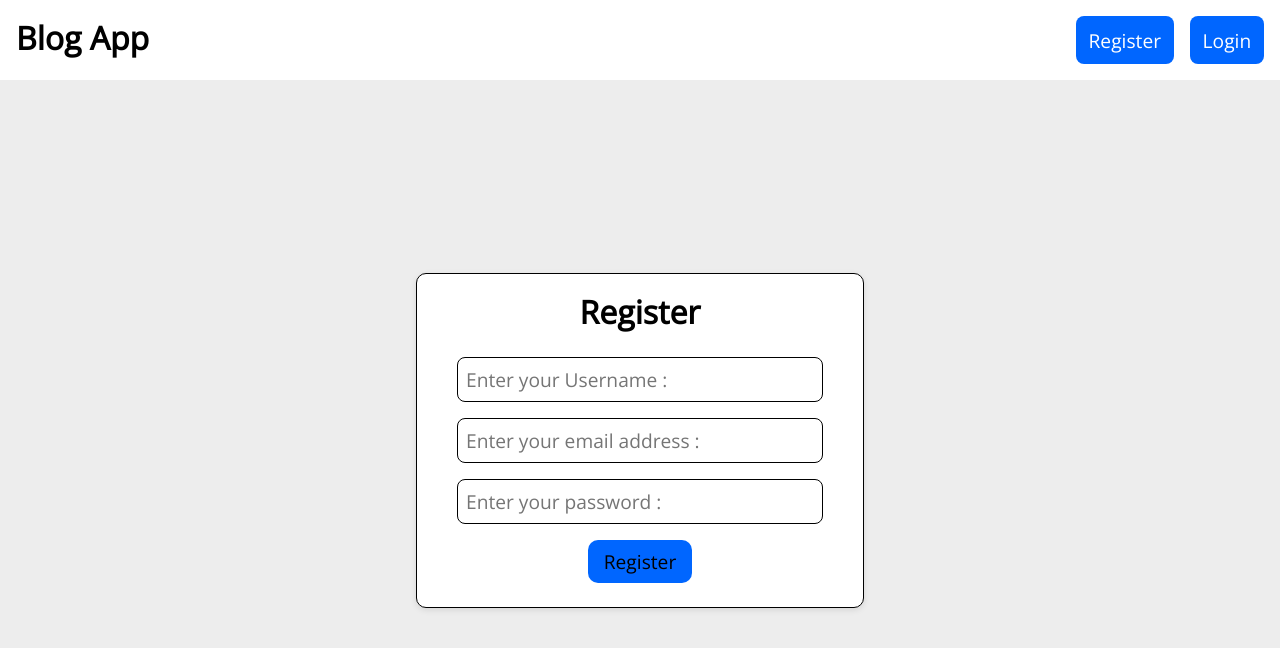
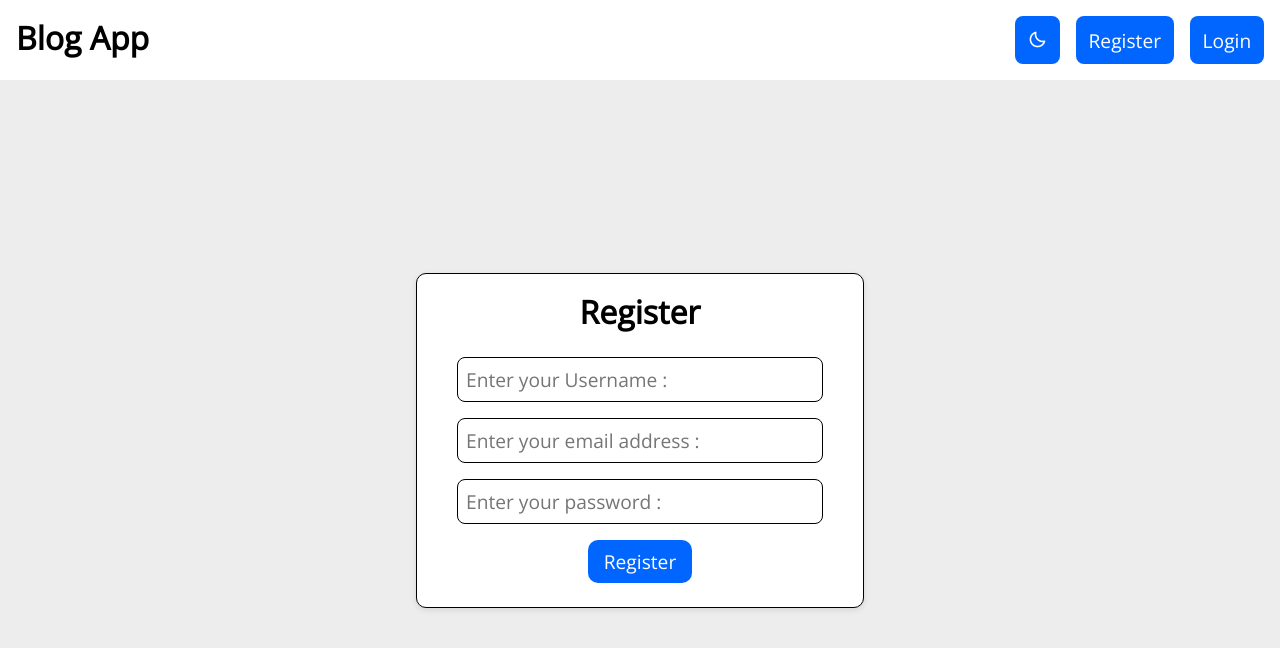
Before and after one commit to VRYeshwanth/Blog-Post-App, a React (Vite) app in the folder frontend/: page /register in a window 1280 px wide. Shown: the top 648 px of the page. Built offline with nearby package versions, Linux system fonts and the light colour scheme.

Commit message:
Implement dark/light mode

```diff
--- a/frontend/context/ThemeContext.jsx
+++ b/frontend/context/ThemeContext.jsx
@@ -3,15 +3,9 @@ import { createContext, useState, useContext, useEffect } from "react";
 const ThemeContext = createContext();
 
 export const ThemeProvider = ({ children }) => {
-    const [theme, setTheme] = useState("light");
-
-    useEffect(() => {
-        const saved = localStorage.getItem("theme");
-        if (saved) {
-            setTheme(saved);
-            document.documentElement.classList.toggle("dark", saved === "dark");
-        }
-    }, []);
+    const [theme, setTheme] = useState(() => {
+        return localStorage.getItem("theme") || "light";
+    });
 
     useEffect(() => {
         document.documentElement.classList.toggle("dark", theme === "dark");
--- a/frontend/src/components/Navbar.jsx
+++ b/frontend/src/components/Navbar.jsx
@@ -1,9 +1,11 @@
 import { useNavigate } from "react-router-dom";
 import { useAuth } from "../../context/AuthContext";
+import { useTheme } from "../../context/ThemeContext";
 
 export default function Navbar() {
     const navigate = useNavigate();
     const { auth, logout } = useAuth();
+    const { theme, toggleTheme } = useTheme();
 
     function handleLogout() {
         logout();
@@ -17,10 +19,24 @@ export default function Navbar() {
             </div>
             {auth.isLoggedIn ? (
                 <div className="nav-btns">
+                    <button onClick={toggleTheme}>
+                        <i
+                            class={
+                                theme === "light" ? "bx bx-moon" : "bx bx-sun"
+                            }
+                        ></i>
+                    </button>
                     <button onClick={handleLogout}>Logout</button>
                 </div>
             ) : (
                 <div className="nav-btns">
+                    <button onClick={toggleTheme}>
+                        <i
+                            class={
+                                theme === "light" ? "bx bx-moon" : "bx bx-sun"
+                            }
+                        ></i>
+                    </button>
                     <button onClick={() => navigate("/register")}>
                         Register
                     </button>
--- a/frontend/src/styles.css
+++ b/frontend/src/styles.css
@@ -88,6 +88,10 @@
     transition: all 0.3s ease;
 }
 
+.nav-btns button > i {
+    background: none;
+}
+
 .nav-btns button:hover {
     background-color: var(--read-more-hover);
 }
@@ -134,7 +138,7 @@
 .register-form > button {
     border: none;
     background-color: var(--read-more);
-    color: var(--color);
+    color: #fff;
     border-radius: 10px;
     cursor: pointer;
     font-size: 1.2rem;
@@ -188,7 +192,7 @@
 .login-form > button {
     border: none;
     background-color: var(--read-more);
-    color: var(--color);
+    color: #fff;
     border-radius: 10px;
     cursor: pointer;
     font-size: 1.2rem;
```
